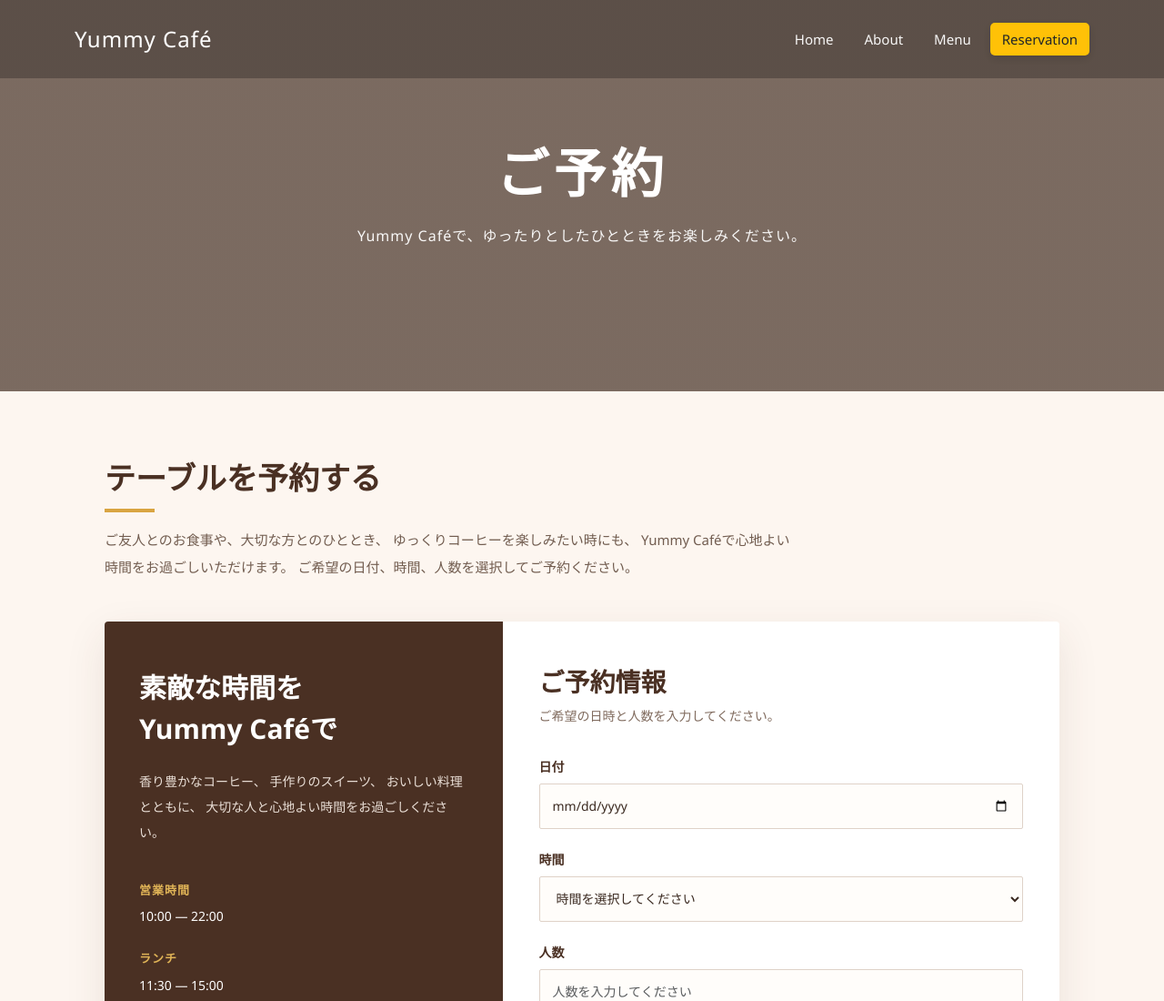
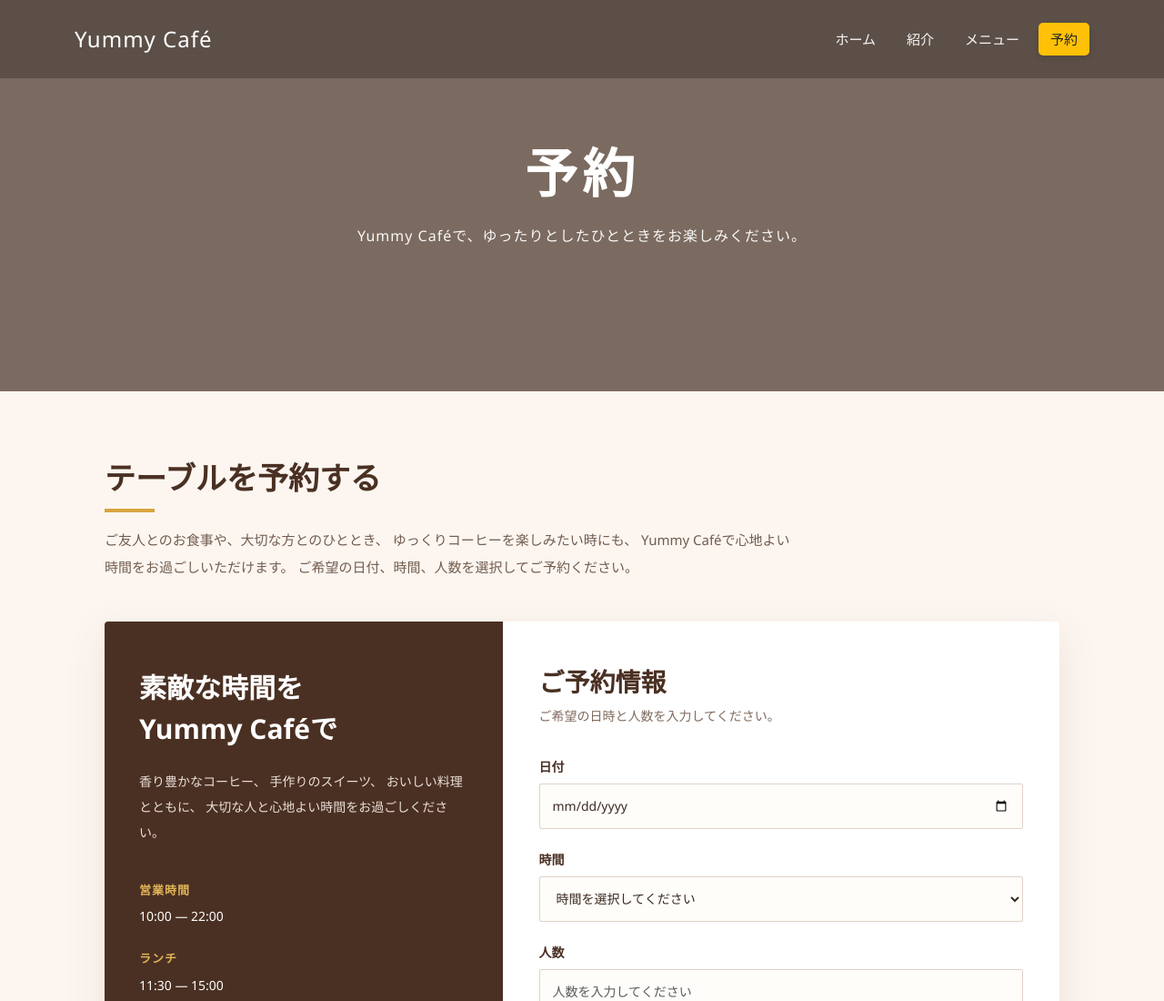
Before and after one commit to ChunYeon/yummy-cafe.github.io, a website: page public/reservation.html in a window 1280 px wide. Shown: the top 1100 px of the page at 91% size. Drawn offline with nearby package versions, Linux system fonts and the light colour scheme.

Commit message:
Update website

```diff
--- a/public/navbar.html
+++ b/public/navbar.html
@@ -42,7 +42,7 @@
                 href="index.html"
                 data-page="index.html"
             >
-                Home
+                ホーム
             </a>
 
 
@@ -56,7 +56,7 @@
                 href="about.html"
                 data-page="about.html"
             >
-                About
+                紹介
             </a>
 
 
@@ -70,7 +70,7 @@
                 href="menu.html"
                 data-page="menu.html"
             >
-                Menu
+                メニュー
             </a>
 
 
@@ -84,7 +84,7 @@
                 href="reservation.html"
                 data-page="reservation.html"
             >
-                Reservation
+                予約
             </a>
 
 
--- a/public/reservation.html
+++ b/public/reservation.html
@@ -10,7 +10,7 @@
     content="width=device-width, initial-scale=1.0"
 >
 
-<title>ご予約 | Yummy Café</title>
+<title>予約 | Yummy Café</title>
 
 <link
     href="https://cdn.jsdelivr.net/npm/bootstrap@5.3.2/dist/css/bootstrap.min.css"
@@ -651,7 +651,7 @@ select.form-control {
     <div class="reservation-hero-content">
 
         <h1>
-            ご予約
+            予約
         </h1>
 
         <p>
```
